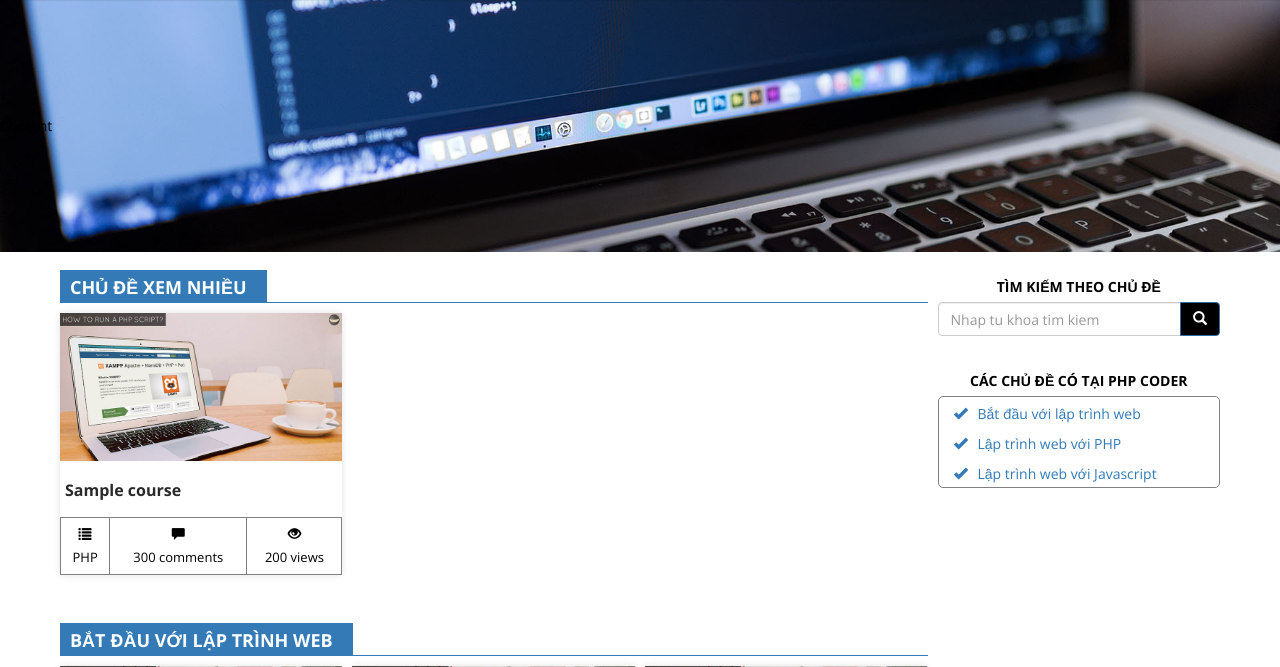
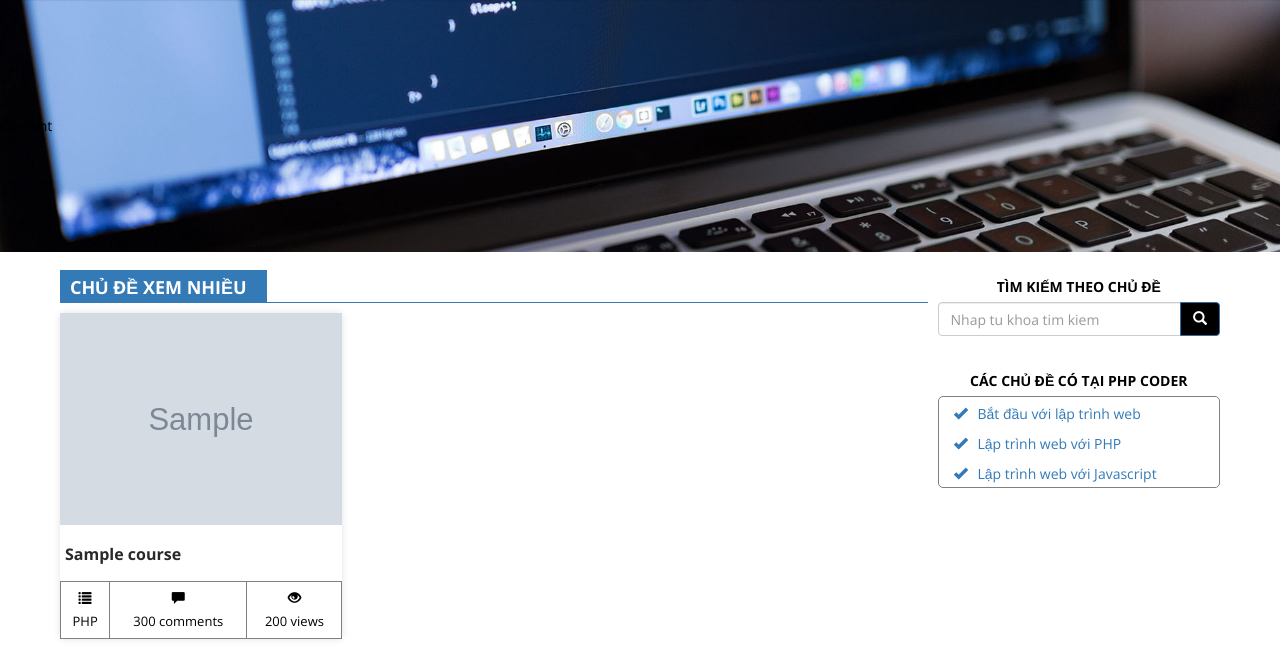
Before and after one commit to HaNoi-PHP-Classes/phpcoder, a PHP site: page /phpcoder/ in a window 1280 px wide. Shown: the part 83-750 px from the top of the page. Run offline with PHP 8.4, Linux system fonts and the light colour scheme; tables that the repository leaves empty or names only in its code hold one stand-in row (values such as "Sample post"); data that the repository does not hold is empty; some libraries are stand-ins or nearby versions.

Commit message:
fix index

```diff
--- a/application/default/views/index/index.php
+++ b/application/default/views/index/index.php
@@ -52,7 +52,7 @@
                             <div class="col-sm-4">
                                 <div class="course">
                                     <div class="course-img">
-                                        <a href="<?php echo URL_BASE.'default/course/?id='.$course_id;?>"><img src="<?php echo URL_BASE . 'templates/default'; ?>/image/img1.jpg" alt="Khoa hoc 1" width="100%" height="inherit"></a>
+                                        <a href="<?php echo URL_BASE.'default/course/?id='.$course_id;?>"><img src="<?php echo URL_BASE . 'templates/admin/image/thumbnail/'.$image; ?>" alt="Khoa hoc 1" width="100%" height="inherit"></a>
                                     </div>
                                     <div class="course-social">
                                         <!--Like: <span class="glyphicon glyphicon-heart-empty"></span>
```
Also changed, not shown: templates/admin/image/thumbnail/fdaccb9c8524f2549d7fe805681cc71d6d0ecade-ajax-crud-tutorial-step-by-step-guide.jpg (added).
